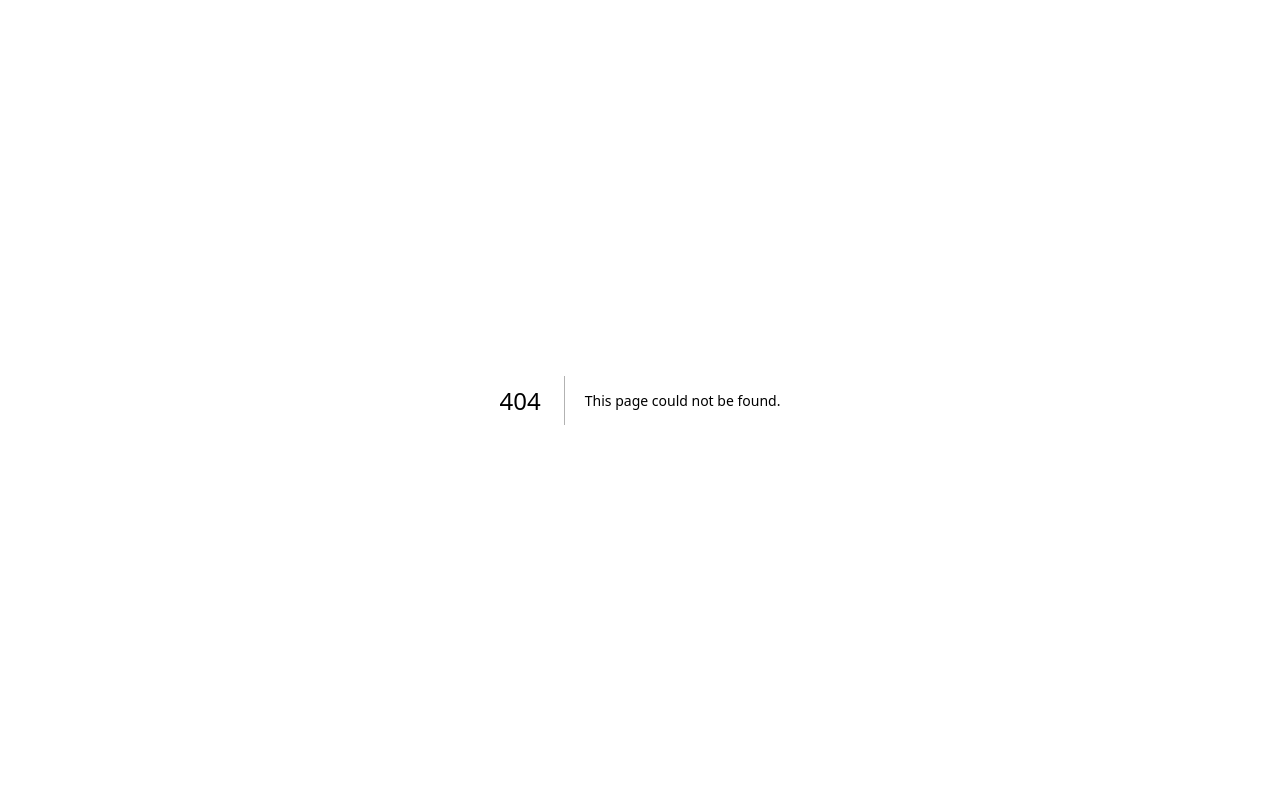
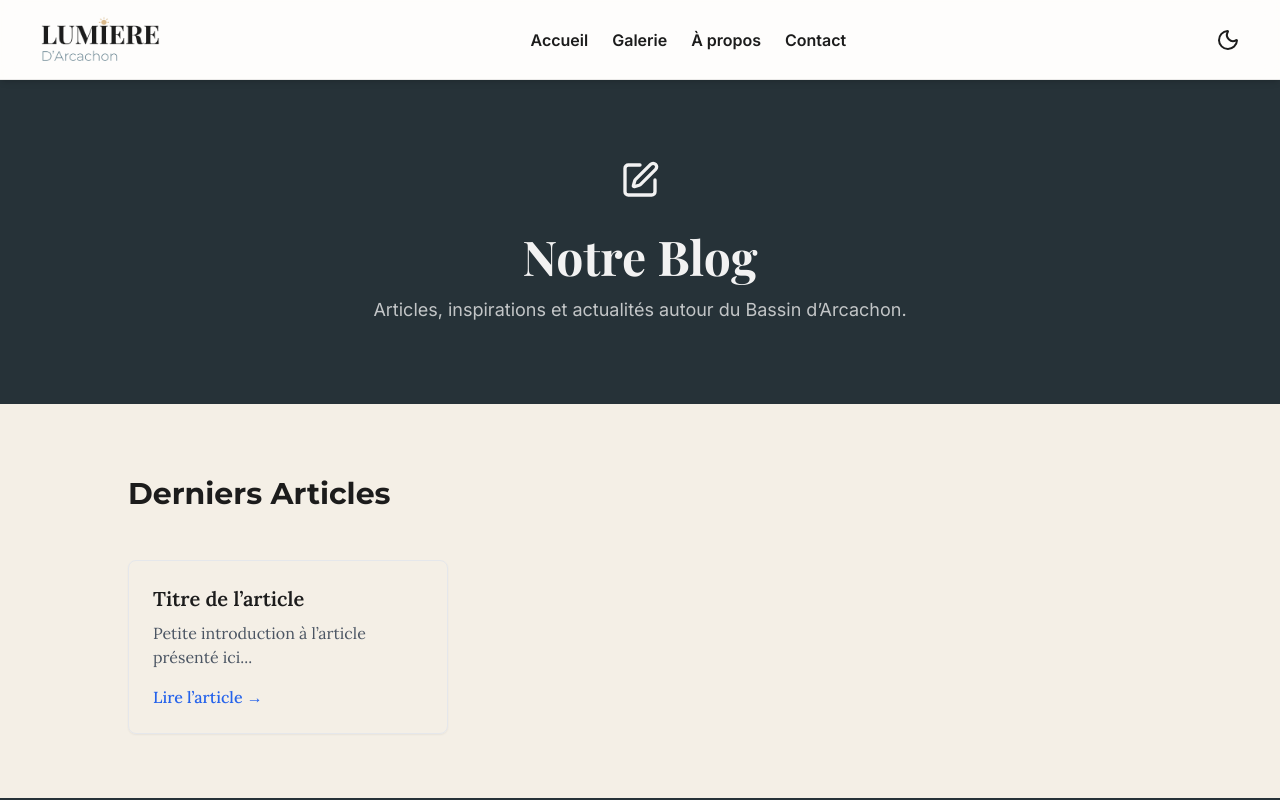
Before and after one commit to julienlisita/lumieredarcachon, a Next.js app: page /journal in a window 1280 px wide. Before the commit this address had no page. Shown: the top 800 px of the page. Built offline with nearby package versions, Linux system fonts and the light colour scheme; a web font is replaced by a local one.

Commit message:
refactor(journal): rename blog to journal across app and components

```diff
--- a/src/app/(site)/blog/page.tsx
+++ b/src/app/(site)/journal/page.tsx
@@ -1,6 +1,6 @@
-// src/app/(site)/blog/page.tsx
+// src/app/(site)/journal/page.tsx
 
-import Blog from '@/components/pages/Blog';
+import Journal from '@/components/pages/Journal';
 
 export const metadata = {
   title: 'Blog – Lumière d’Arcachon',
@@ -12,5 +12,5 @@ export const metadata = {
 };
 
 export default function BlogPage() {
-  return <Blog />;
+  return <Journal />;
 }
--- /dev/null
+++ b/src/components/journal/JournalListSection.css
@@ -0,0 +1,6 @@
+/* src/components/journal/JournalListSection.css */
+
+.blog-list-section {
+  /* Fond section */
+  background-color: var(--color-contact-bg);
+}
--- a/src/components/blog/BlogListSection.tsx
+++ b/src/components/journal/JournalListSection.tsx
@@ -1,9 +1,16 @@
-export default function BlogListSection() {
+// src/components/blog/JournalListSection.tsx
+
+import clsx from 'clsx';
+import Section from '../layout/Section';
+import SectionWrapper from '../layout/SectionWrapper';
+import HeaderBlock from '../patterns/HeaderBlock';
+import './JournalListSection.css';
+
+export default function JournalListSection() {
   return (
-    <section className="py-16 px-4">
-      <div className="max-w-5xl mx-auto">
-        <h2 className="text-3xl font-bold mb-8">Derniers articles</h2>
-
+    <Section className={clsx('blog-list-section')}>
+      <SectionWrapper>
+        <HeaderBlock title="Derniers Articles" align="left" />
         {/* Placeholder : cards d’articles */}
         <div className="grid gap-8 md:grid-cols-2 lg:grid-cols-3">
           <div className="p-6 border rounded-lg shadow-sm hover:shadow-md transition">
@@ -13,10 +20,8 @@ export default function BlogListSection() {
               Lire l’article →
             </a>
           </div>
-
-          {/* Duplique ou remplace par une liste dynamique plus tard */}
         </div>
-      </div>
-    </section>
+      </SectionWrapper>
+    </Section>
   );
 }
--- a/src/components/pages/Blog.tsx
+++ b/src/components/pages/Journal.tsx
@@ -2,10 +2,10 @@
 
 import { PenSquare } from 'lucide-react';
 import PageHero from '../patterns/PageHero';
-import BlogListSection from '../blog/BlogListSection';
+import JournalListSection from '../journal/JournalListSection';
 import Cta from '../patterns/Cta';
 
-export default function Blog() {
+export default function Journal() {
   return (
     <div>
       <PageHero
@@ -15,7 +15,7 @@ export default function Blog() {
         align="center"
       />
 
-      <BlogListSection />
+      <JournalListSection />
 
       <Cta
         title="Vous souhaitez collaborer avec nous ?"
```
